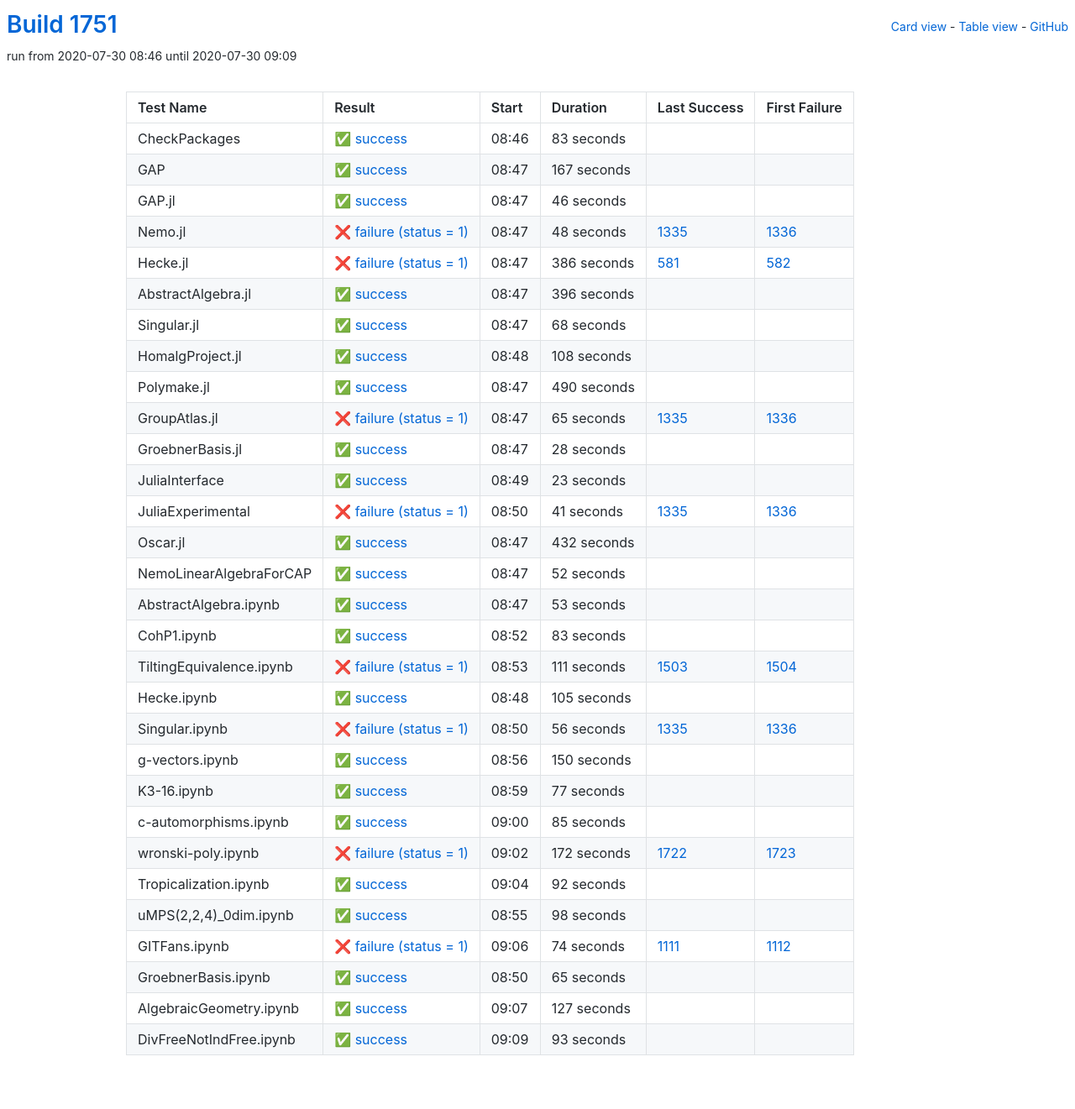
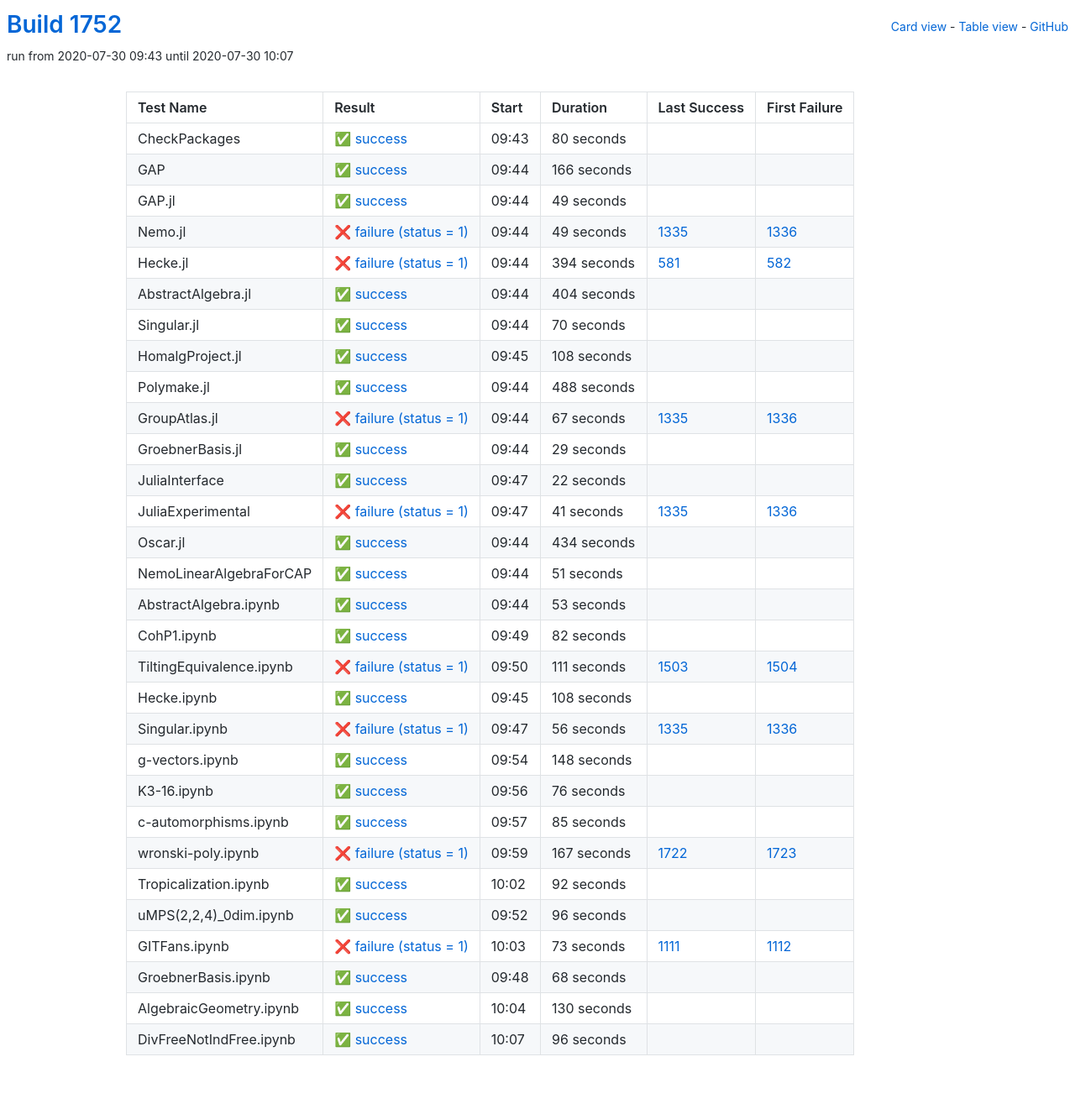
Before and after one commit to oscar-system/oscar-ci-status-1.4, a Jekyll site: the page built from table.html, in a window 1280 px wide. Shown: the whole page at 84% size. Built offline with Jekyll 4.4.1, drawn with Linux system fonts in a browser that asks for light colours.

Commit message:
Build #1752

```diff
--- a/_data/ci.yml
+++ b/_data/ci.yml
@@ -1,6 +1,6 @@
 ---
-build: 1751
-build_url: https://oscarci.mathematik.uni-kl.de/job/oscar-julia-1.4/1751/
+build: 1752
+build_url: https://oscarci.mathematik.uni-kl.de/job/oscar-julia-1.4/1752/
 job: oscar-julia-1.4
 organization: oscar-system
 repo: oscar-ci-status-1.4
@@ -8,92 +8,92 @@ repourl: https://github.com/oscar-system/oscar-ci-status-1.4
 tests:
 - name: CheckPackages
   id: checkpackages
-  log: https://oscarci.mathematik.uni-kl.de/job/oscar-julia-1.4/1751/artifact/logs/build-1751/CheckPackages.log
-  start: 2020-07-30 08:46
+  log: https://oscarci.mathematik.uni-kl.de/job/oscar-julia-1.4/1752/artifact/logs/build-1752/CheckPackages.log
+  start: 2020-07-30 09:43
   success: true
   exitcode: 0
   status: success
-  duration: 83
+  duration: 80
   last_success: false
   last_success_url:
   first_failure: false
   first_failure_url:
 - name: GAP
   id: gap
-  log: https://oscarci.mathematik.uni-kl.de/job/oscar-julia-1.4/1751/artifact/logs/build-1751/GAP.log
-  start: 2020-07-30 08:47
+  log: https://oscarci.mathematik.uni-kl.de/job/oscar-julia-1.4/1752/artifact/logs/build-1752/GAP.log
+  start: 2020-07-30 09:44
   success: true
   exitcode: 0
   status: success
-  duration: 167
+  duration: 166
   last_success: false
   last_success_url:
   first_failure: false
   first_failure_url:
 - name: GAP.jl
   id: gap-jl
-  log: https://oscarci.mathematik.uni-kl.de/job/oscar-julia-1.4/1751/artifact/logs/build-1751/GAP.jl.log
-  start: 2020-07-30 08:47
+  log: https://oscarci.mathematik.uni-kl.de/job/oscar-julia-1.4/1752/artifact/logs/build-1752/GAP.jl.log
+  start: 2020-07-30 09:44
   success: true
   exitcode: 0
   status: success
-  duration: 46
+  duration: 49
   last_success: false
   last_success_url:
   first_failure: false
   first_failure_url:
 - name: Nemo.jl
   id: nemo-jl
-  log: https://oscarci.mathematik.uni-kl.de/job/oscar-julia-1.4/1751/artifact/logs/build-1751/Nemo.jl.log
-  start: 2020-07-30 08:47
+  log: https://oscarci.mathematik.uni-kl.de/job/oscar-julia-1.4/1752/artifact/logs/build-1752/Nemo.jl.log
+  start: 2020-07-30 09:44
   success: false
   exitcode: 1
   status: failure
-  duration: 48
+  duration: 49
   last_success: 1335
   last_success_url: https://oscarci.mathematik.uni-kl.de/job/oscar-julia-1.4/1335/
   first_failure: 1336
   first_failure_url: https://oscarci.mathematik.uni-kl.de/job/oscar-julia-1.4/1336/
 - name: Hecke.jl
   id: hecke-jl
-  log: https://oscarci.mathematik.uni-kl.de/job/oscar-julia-1.4/1751/artifact/logs/build-1751/Hecke.jl.log
-  start: 2020-07-30 08:47
+  log: https://oscarci.mathematik.uni-kl.de/job/oscar-julia-1.4/1752/artifact/logs/build-1752/Hecke.jl.log
+  start: 2020-07-30 09:44
   success: false
   exitcode: 1
   status: failure
-  duration: 386
+  duration: 394
   last_success: 581
   last_success_url: https://oscarci.mathematik.uni-kl.de/job/oscar-julia-1.4/581/
   first_failure: 582
   first_failure_url: https://oscarci.mathematik.uni-kl.de/job/oscar-julia-1.4/582/
 - name: AbstractAlgebra.jl
   id: abstractalgebra-jl
-  log: https://oscarci.mathematik.uni-kl.de/job/oscar-julia-1.4/1751/artifact/logs/build-1751/AbstractAlgebra.jl.log
-  start: 2020-07-30 08:47
+  log: https://oscarci.mathematik.uni-kl.de/job/oscar-julia-1.4/1752/artifact/logs/build-1752/AbstractAlgebra.jl.log
+  start: 2020-07-30 09:44
   success: true
   exitcode: 0
   status: success
-  duration: 396
+  duration: 404
   last_success: false
   last_success_url:
   first_failure: false
   first_failure_url:
 - name: Singular.jl
   id: singular-jl
-  log: https://oscarci.mathematik.uni-kl.de/job/oscar-julia-1.4/1751/artifact/logs/build-1751/Singular.jl.log
-  start: 2020-07-30 08:47
+  log: https://oscarci.mathematik.uni-kl.de/job/oscar-julia-1.4/1752/artifact/logs/build-1752/Singular.jl.log
+  start: 2020-07-30 09:44
   success: true
   exitcode: 0
   status: success
-  duration: 68
+  duration: 70
   last_success: false
   last_success_url:
   first_failure: false
   first_failure_url:
 - name: HomalgProject.jl
   id: homalgproject-jl
-  log: https://oscarci.mathematik.uni-kl.de/job/oscar-julia-1.4/1751/artifact/logs/build-1751/HomalgProject.jl.log
-  start: 2020-07-30 08:48
+  log: https://oscarci.mathematik.uni-kl.de/job/oscar-julia-1.4/1752/artifact/logs/build-1752/HomalgProject.jl.log
+  start: 2020-07-30 09:45
   success: true
   exitcode: 0
   status: success
@@ -104,56 +104,56 @@ tests:
   first_failure_url:
 - name: Polymake.jl
   id: polymake-jl
-  log: https://oscarci.mathematik.uni-kl.de/job/oscar-julia-1.4/1751/artifact/logs/build-1751/Polymake.jl.log
-  start: 2020-07-30 08:47
+  log: https://oscarci.mathematik.uni-kl.de/job/oscar-julia-1.4/1752/artifact/logs/build-1752/Polymake.jl.log
+  start: 2020-07-30 09:44
   success: true
   exitcode: 0
   status: success
-  duration: 490
+  duration: 488
   last_success: false
   last_success_url:
   first_failure: false
   first_failure_url:
 - name: GroupAtlas.jl
   id: groupatlas-jl
-  log: https://oscarci.mathematik.uni-kl.de/job/oscar-julia-1.4/1751/artifact/logs/build-1751/GroupAtlas.jl.log
-  start: 2020-07-30 08:47
+  log: https://oscarci.mathematik.uni-kl.de/job/oscar-julia-1.4/1752/artifact/logs/build-1752/GroupAtlas.jl.log
+  start: 2020-07-30 09:44
   success: false
   exitcode: 1
   status: failure
-  duration: 65
+  duration: 67
   last_success: 1335
   last_success_url: https://oscarci.mathematik.uni-kl.de/job/oscar-julia-1.4/1335/
   first_failure: 1336
   first_failure_url: https://oscarci.mathematik.uni-kl.de/job/oscar-julia-1.4/1336/
 - name: GroebnerBasis.jl
   id: groebnerbasis-jl
-  log: https://oscarci.mathematik.uni-kl.de/job/oscar-julia-1.4/1751/artifact/logs/build-1751/GroebnerBasis.jl.log
-  start: 2020-07-30 08:47
+  log: https://oscarci.mathematik.uni-kl.de/job/oscar-julia-1.4/1752/artifact/logs/build-1752/GroebnerBasis.jl.log
+  start: 2020-07-30 09:44
   success: true
   exitcode: 0
   status: success
-  duration: 28
+  duration: 29
   last_success: false
   last_success_url:
   first_failure: false
   first_failure_url:
 - name: JuliaInterface
   id: juliainterface
-  log: https://oscarci.mathematik.uni-kl.de/job/oscar-julia-1.4/1751/artifact/logs/build-1751/JuliaInterface.log
-  start: 2020-07-30 08:49
+  log: https://oscarci.mathematik.uni-kl.de/job/oscar-julia-1.4/1752/artifact/logs/build-1752/JuliaInterface.log
+  start: 2020-07-30 09:47
   success: true
   exitcode: 0
   status: success
-  duration: 23
+  duration: 22
   last_success: false
   last_success_url:
   first_failure: false
   first_failure_url:
 - name: JuliaExperimental
   id: juliaexperimental
-  log: https://oscarci.mathematik.uni-kl.de/job/oscar-julia-1.4/1751/artifact/logs/build-1751/JuliaExperimental.log
-  start: 2020-07-30 08:50
+  log: https://oscarci.mathematik.uni-kl.de/job/oscar-julia-1.4/1752/artifact/logs/build-1752/JuliaExperimental.log
+  start: 2020-07-30 09:47
   success: false
   exitcode: 1
   status: failure
@@ -164,32 +164,32 @@ tests:
   first_failure_url: https://oscarci.mathematik.uni-kl.de/job/oscar-julia-1.4/1336/
 - name: Oscar.jl
   id: oscar-jl
-  log: https://oscarci.mathematik.uni-kl.de/job/oscar-julia-1.4/1751/artifact/logs/build-1751/Oscar.jl.log
-  start: 2020-07-30 08:47
+  log: https://oscarci.mathematik.uni-kl.de/job/oscar-julia-1.4/1752/artifact/logs/build-1752/Oscar.jl.log
+  start: 2020-07-30 09:44
   success: true
   exitcode: 0
   status: success
-  duration: 432
+  duration: 434
   last_success: false
   last_success_url:
   first_failure: false
   first_failure_url:
 - name: NemoLinearAlgebraForCAP
   id: nemolinearalgebraforcap
-  log: https://oscarci.mathematik.uni-kl.de/job/oscar-julia-1.4/1751/artifact/logs/build-1751/NemoLinearAlgebraForCAP.log
-  start: 2020-07-30 08:47
+  log: https://oscarci.mathematik.uni-kl.de/job/oscar-julia-1.4/1752/artifact/logs/build-1752/NemoLinearAlgebraForCAP.log
+  start: 2020-07-30 09:44
   success: true
   exitcode: 0
   status: success
-  duration: 52
+  duration: 51
   last_success: false
   last_success_url:
   first_failure: false
   first_failure_url:
 - name: AbstractAlgebra.ipynb
   id: abstractalgebra-ipynb
-  log: https://oscarci.mathematik.uni-kl.de/job/oscar-julia-1.4/1751/artifact/logs/build-1751/AbstractAlgebra.ipynb.log
-  start: 2020-07-30 08:47
+  log: https://oscarci.mathematik.uni-kl.de/job/oscar-julia-1.4/1752/artifact/logs/build-1752/AbstractAlgebra.ipynb.log
+  start: 2020-07-30 09:44
   success: true
   exitcode: 0
   status: success
@@ -200,20 +200,20 @@ tests:
   first_failure_url:
 - name: CohP1.ipynb
   id: cohp1-ipynb
-  log: https://oscarci.mathematik.uni-kl.de/job/oscar-julia-1.4/1751/artifact/logs/build-1751/CohP1.ipynb.log
-  start: 2020-07-30 08:52
+  log: https://oscarci.mathematik.uni-kl.de/job/oscar-julia-1.4/1752/artifact/logs/build-1752/CohP1.ipynb.log
+  start: 2020-07-30 09:49
   success: true
   exitcode: 0
   status: success
-  duration: 83
+  duration: 82
   last_success: false
   last_success_url:
   first_failure: false
   first_failure_url:
 - name: TiltingEquivalence.ipynb
   id: tiltingequivalence-ipynb
-  log: https://oscarci.mathematik.uni-kl.de/job/oscar-julia-1.4/1751/artifact/logs/build-1751/TiltingEquivalence.ipynb.log
-  start: 2020-07-30 08:53
+  log: https://oscarci.mathematik.uni-kl.de/job/oscar-julia-1.4/1752/artifact/logs/build-1752/TiltingEquivalence.ipynb.log
+  start: 2020-07-30 09:50
   success: false
   exitcode: 1
   status: failure
@@ -224,20 +224,20 @@ tests:
   first_failure_url: https://oscarci.mathematik.uni-kl.de/job/oscar-julia-1.4/1504/
 - name: Hecke.ipynb
   id: hecke-ipynb
-  log: https://oscarci.mathematik.uni-kl.de/job/oscar-julia-1.4/1751/artifact/logs/build-1751/Hecke.ipynb.log
-  start: 2020-07-30 08:48
+  log: https://oscarci.mathematik.uni-kl.de/job/oscar-julia-1.4/1752/artifact/logs/build-1752/Hecke.ipynb.log
+  start: 2020-07-30 09:45
   success: true
   exitcode: 0
   status: success
-  duration: 105
+  duration: 108
   last_success: false
   last_success_url:
   first_failure: false
   first_failure_url:
 - name: Singular.ipynb
   id: singular-ipynb
-  log: https://oscarci.mathematik.uni-kl.de/job/oscar-julia-1.4/1751/artifact/logs/build-1751/Singular.ipynb.log
-  start: 2020-07-30 08:50
+  log: https://oscarci.mathematik.uni-kl.de/job/oscar-julia-1.4/1752/artifact/logs/build-1752/Singular.ipynb.log
+  start: 2020-07-30 09:47
   success: false
   exitcode: 1
   status: failure
@@ -248,32 +248,32 @@ tests:
   first_failure_url: https://oscarci.mathematik.uni-kl.de/job/oscar-julia-1.4/1336/
 - name: g-vectors.ipynb
   id: g-vectors-ipynb
-  log: https://oscarci.mathematik.uni-kl.de/job/oscar-julia-1.4/1751/artifact/logs/build-1751/g-vectors.ipynb.log
-  start: 2020-07-30 08:56
+  log: https://oscarci.mathematik.uni-kl.de/job/oscar-julia-1.4/1752/artifact/logs/build-1752/g-vectors.ipynb.log
+  start: 2020-07-30 09:54
   success: true
   exitcode: 0
   status: success
-  duration: 150
+  duration: 148
   last_success: false
   last_success_url:
   first_failure: false
   first_failure_url:
 - name: K3-16.ipynb
   id: k3-16-ipynb
-  log: https://oscarci.mathematik.uni-kl.de/job/oscar-julia-1.4/1751/artifact/logs/build-1751/K3-16.ipynb.log
-  start: 2020-07-30 08:59
+  log: https://oscarci.mathematik.uni-kl.de/job/oscar-julia-1.4/1752/artifact/logs/build-1752/K3-16.ipynb.log
+  start: 2020-07-30 09:56
   success: true
   exitcode: 0
   status: success
-  duration: 77
+  duration: 76
   last_success: false
   last_success_url:
   first_failure: false
   first_failure_url:
 - name: c-automorphisms.ipynb
   id: c-automorphisms-ipynb
-  log: https://oscarci.mathematik.uni-kl.de/job/oscar-julia-1.4/1751/artifact/logs/build-1751/c-automorphisms.ipynb.log
-  start: 2020-07-30 09:00
+  log: https://oscarci.mathematik.uni-kl.de/job/oscar-julia-1.4/1752/artifact/logs/build-1752/c-automorphisms.ipynb.log
+  start: 2020-07-30 09:57
   success: true
   exitcode: 0
   status: success
@@ -284,20 +284,20 @@ tests:
   first_failure_url:
 - name: wronski-poly.ipynb
   id: wronski-poly-ipynb
-  log: https://oscarci.mathematik.uni-kl.de/job/oscar-julia-1.4/1751/artifact/logs/build-1751/wronski-poly.ipynb.log
-  start: 2020-07-30 09:02
+  log: https://oscarci.mathematik.uni-kl.de/job/oscar-julia-1.4/1752/artifact/logs/build-1752/wronski-poly.ipynb.log
+  start: 2020-07-30 09:59
   success: false
   exitcode: 1
   status: failure
-  duration: 172
+  duration: 167
   last_success: 1722
   last_success_url: https://oscarci.mathematik.uni-kl.de/job/oscar-julia-1.4/1722/
   first_failure: 1723
   first_failure_url: https://oscarci.mathematik.uni-kl.de/job/oscar-julia-1.4/1723/
 - name: Tropicalization.ipynb
   id: tropicalization-ipynb
-  log: https://oscarci.mathematik.uni-kl.de/job/oscar-julia-1.4/1751/artifact/logs/build-1751/Tropicalization.ipynb.log
-  start: 2020-07-30 09:04
+  log: https://oscarci.mathematik.uni-kl.de/job/oscar-julia-1.4/1752/artifact/logs/build-1752/Tropicalization.ipynb.log
+  start: 2020-07-30 10:02
   success: true
   exitcode: 0
   status: success
@@ -308,60 +308,60 @@ tests:
   first_failure_url:
 - name: uMPS(2,2,4)_0dim.ipynb
   id: umps-2-2-4-0dim-ipynb
-  log: https://oscarci.mathematik.uni-kl.de/job/oscar-julia-1.4/1751/artifact/logs/build-1751/uMPS-2-2-4-_0dim.ipynb.log
-  start: 2020-07-30 08:55
+  log: https://oscarci.mathematik.uni-kl.de/job/oscar-julia-1.4/1752/artifact/logs/build-1752/uMPS-2-2-4-_0dim.ipynb.log
+  start: 2020-07-30 09:52
   success: true
   exitcode: 0
   status: success
-  duration: 98
+  duration: 96
   last_success: false
   last_success_url:
   first_failure: false
   first_failure_url:
 - name: GITFans.ipynb
   id: gitfans-ipynb
-  log: https://oscarci.mathematik.uni-kl.de/job/oscar-julia-1.4/1751/artifact/logs/build-1751/GITFans.ipynb.log
-  start: 2020-07-30 09:06
+  log: https://oscarci.mathematik.uni-kl.de/job/oscar-julia-1.4/1752/artifact/logs/build-1752/GITFans.ipynb.log
+  start: 2020-07-30 10:03
   success: false
   exitcode: 1
   status: failure
-  duration: 74
+  duration: 73
   last_success: 1111
   last_success_url: https://oscarci.mathematik.uni-kl.de/job/oscar-julia-1.4/1111/
   first_failure: 1112
   first_failure_url: https://oscarci.mathematik.uni-kl.de/job/oscar-julia-1.4/1112/
 - name: GroebnerBasis.ipynb
   id: groebnerbasis-ipynb
-  log: https://oscarci.mathematik.uni-kl.de/job/oscar-julia-1.4/1751/artifact/logs/build-1751/GroebnerBasis.ipynb.log
-  start: 2020-07-30 08:50
+  log: https://oscarci.mathematik.uni-kl.de/job/oscar-julia-1.4/1752/artifact/logs/build-1752/GroebnerBasis.ipynb.log
+  start: 2020-07-30 09:48
   success: true
   exitcode: 0
   status: success
-  duration: 65
+  duration: 68
   last_success: false
   last_success_url:
   first_failure: false
   first_failure_url:
 - name: AlgebraicGeometry.ipynb
   id: algebraicgeometry-ipynb
-  log: https://oscarci.mathematik.uni-kl.de/job/oscar-julia-1.4/1751/artifact/logs/build-1751/AlgebraicGeometry.ipynb.log
-  start: 2020-07-30 09:07
+  log: https://oscarci.mathematik.uni-kl.de/job/oscar-julia-1.4/1752/artifact/logs/build-1752/AlgebraicGeometry.ipynb.log
+  start: 2020-07-30 10:04
   success: true
   exitcode: 0
   status: success
-  duration: 127
+  duration: 130
   last_success: false
   last_success_url:
   first_failure: false
   first_failure_url:
 - name: DivFreeNotIndFree.ipynb
   id: divfreenotindfree-ipynb
-  log: https://oscarci.mathematik.uni-kl.de/job/oscar-julia-1.4/1751/artifact/logs/build-1751/DivFreeNotIndFree.ipynb.log
-  start: 2020-07-30 09:09
+  log: https://oscarci.mathematik.uni-kl.de/job/oscar-julia-1.4/1752/artifact/logs/build-1752/DivFreeNotIndFree.ipynb.log
+  start: 2020-07-30 10:07
   success: true
   exitcode: 0
   status: success
-  duration: 93
+  duration: 96
   last_success: false
   last_success_url:
   first_failure: false
```
Also changed, not shown: README.md.
